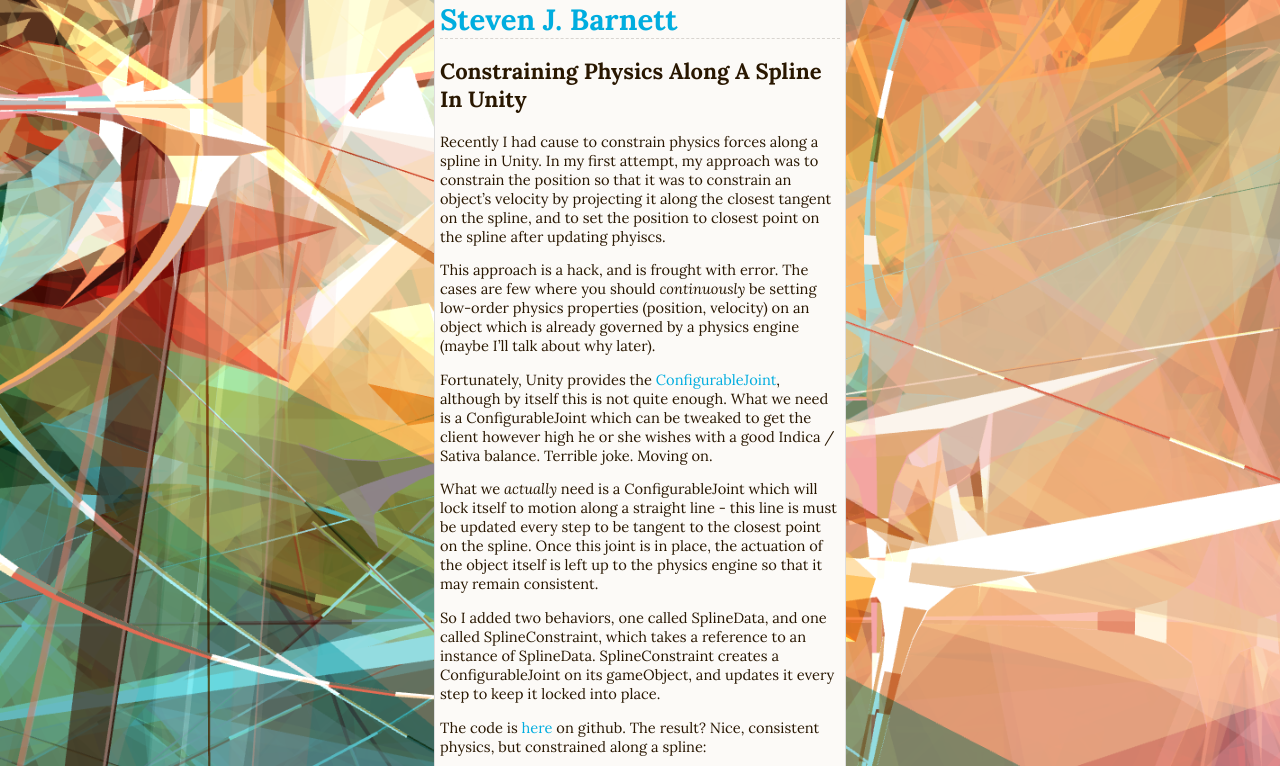
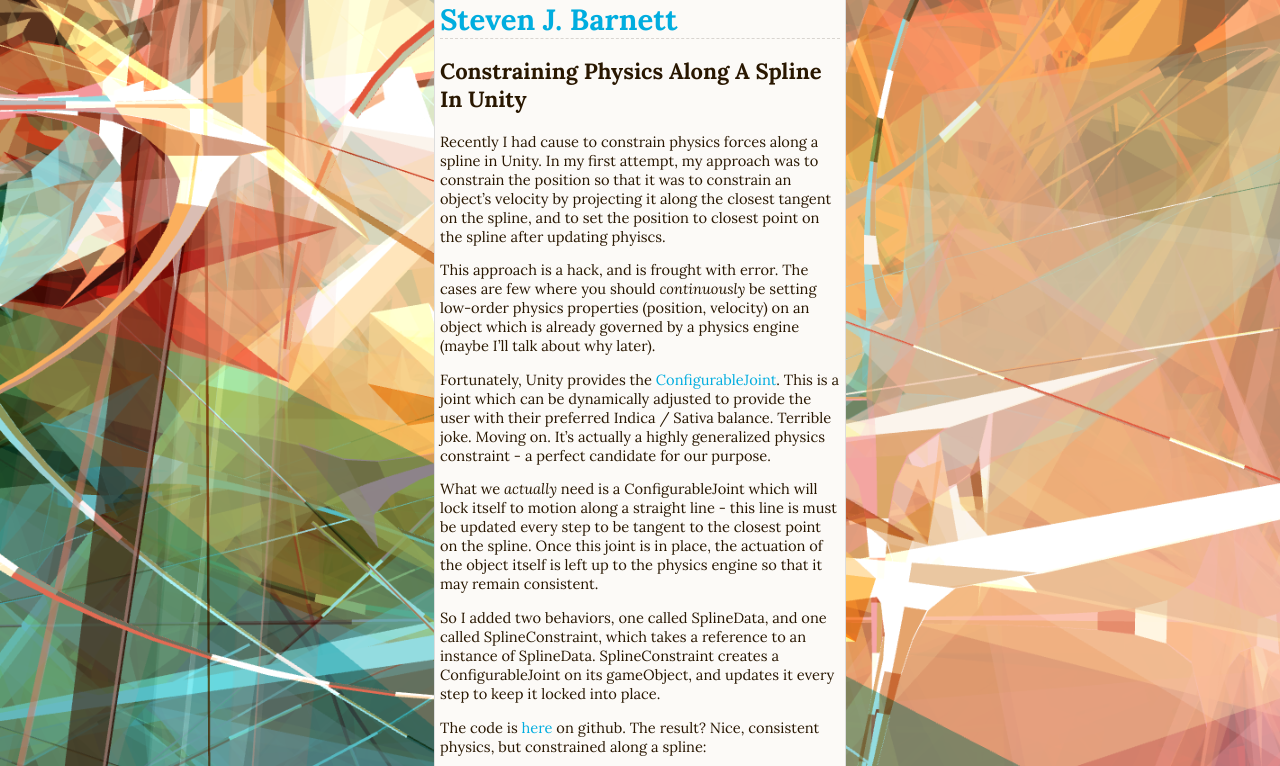
Before and after one commit to stett/stett.github.io, a Jekyll site: the page built from _posts/2015-09-01-unity-spline-physics-constraint.md, in a window 1280 px wide, cut to the strip 0-766 px from the top of the page. Built offline with Jekyll 4.4.1, drawn with Linux system fonts in a browser that asks for light colours; comment, search, counter and statistics services are not loaded.

Commit message:
fixed wording

```diff
--- a/_posts/2015-09-01-unity-spline-physics-constraint.md
+++ b/_posts/2015-09-01-unity-spline-physics-constraint.md
@@ -9,7 +9,7 @@ Recently I had cause to constrain physics forces along a spline in Unity. In my
 
 This approach is a hack, and is frought with error. The cases are few where you should *continuously* be setting low-order physics properties (position, velocity) on an object which is already governed by a physics engine (maybe I'll talk about why later).
 
-Fortunately, Unity provides the [ConfigurableJoint](http://docs.unity3d.com/Manual/class-ConfigurableJoint.html), although by itself this is not quite enough. What we need is a ConfigurableJoint which can be tweaked to get the client however high he or she wishes with a good Indica / Sativa balance. Terrible joke. Moving on.
+Fortunately, Unity provides the [ConfigurableJoint](http://docs.unity3d.com/Manual/class-ConfigurableJoint.html). This is a joint which can be dynamically adjusted to provide the user with their preferred Indica / Sativa balance. Terrible joke. Moving on. It's actually a highly generalized physics constraint - a perfect candidate for our purpose.
 
 What we *actually* need is a ConfigurableJoint which will lock itself to motion along a straight line - this line is must be updated every step to be tangent to the closest point on the spline. Once this joint is in place, the actuation of the object itself is left up to the physics engine so that it may remain consistent.
 
```
